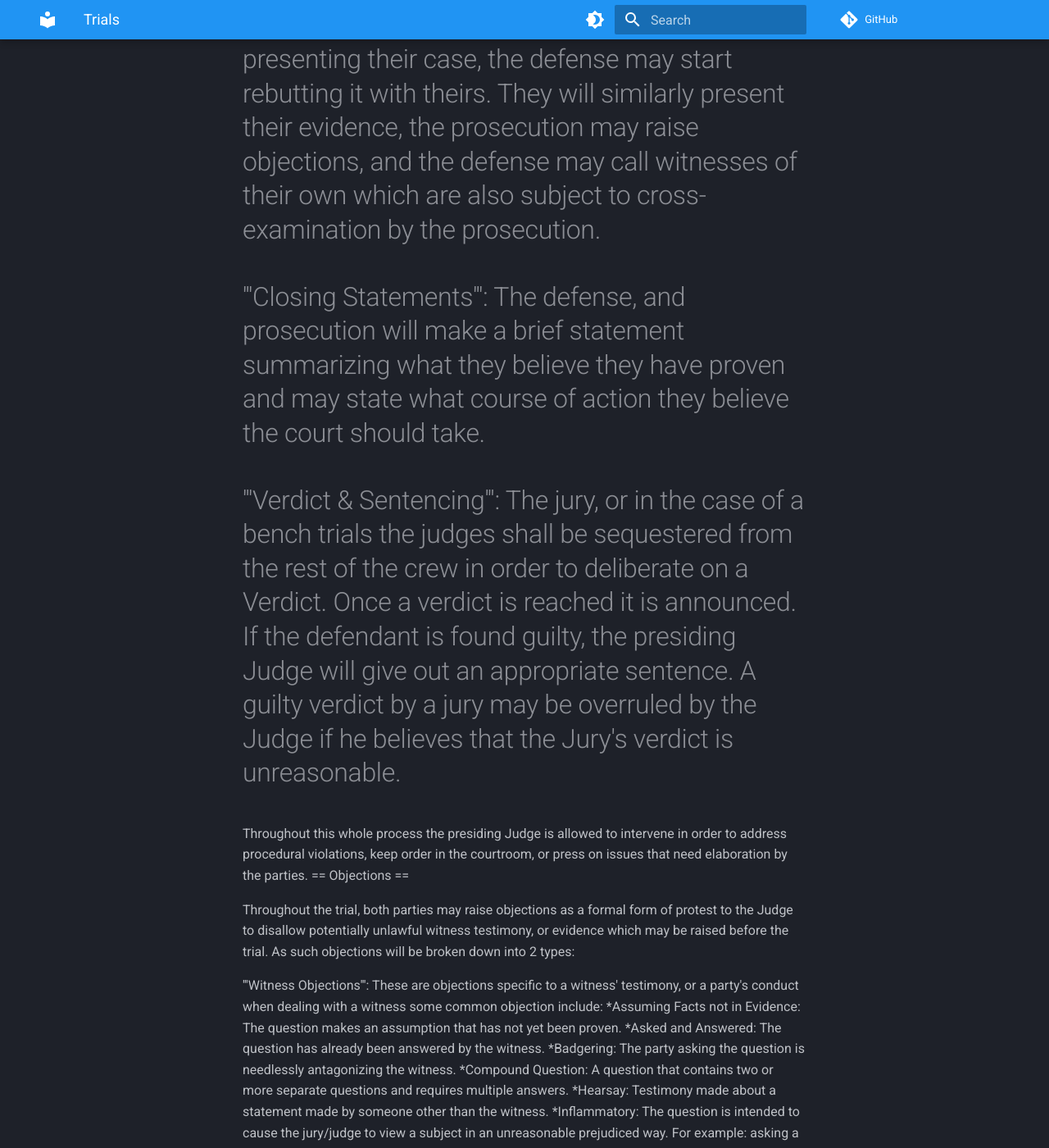
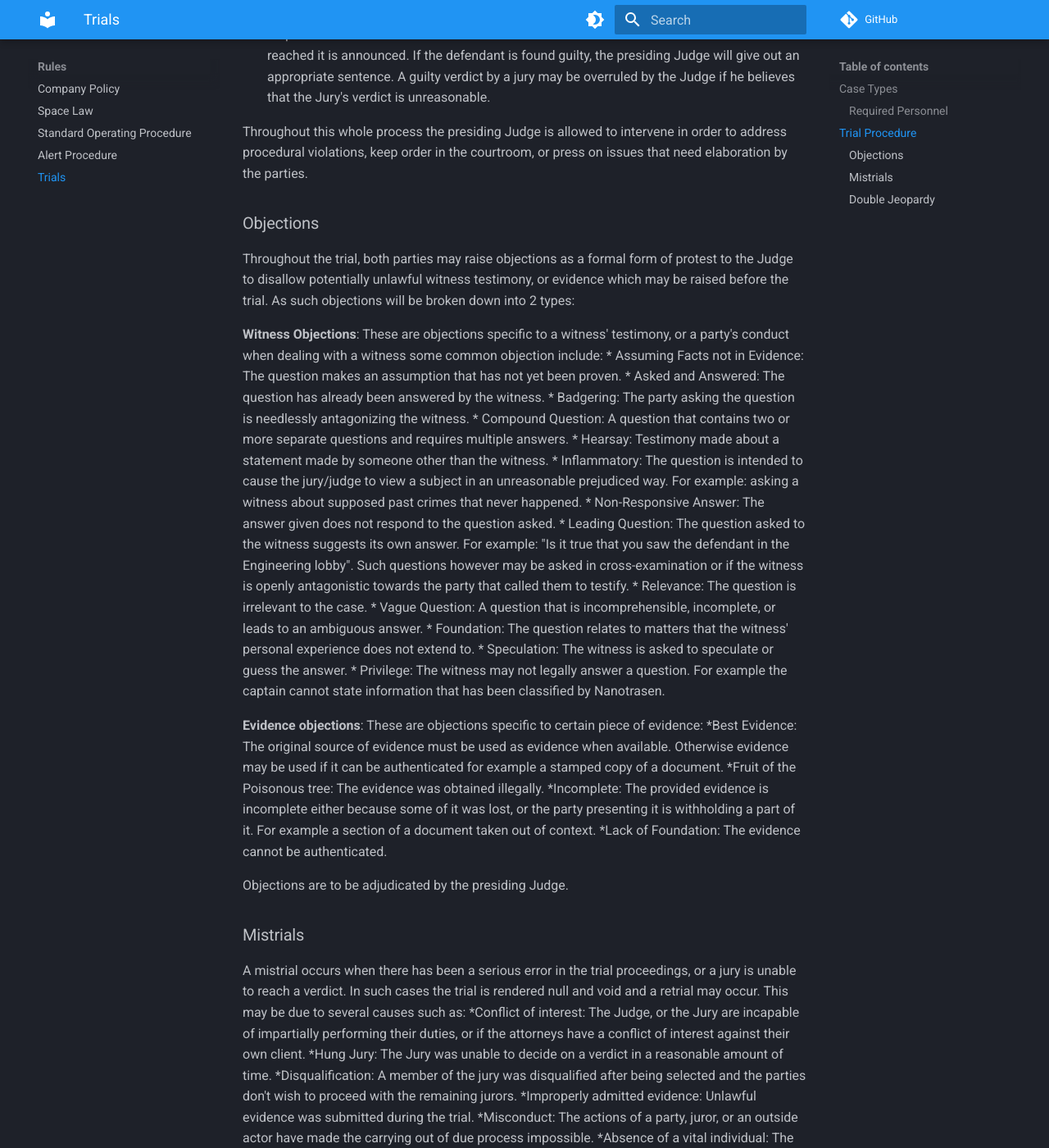
Before and after one commit to echo-station/player-wiki, an MkDocs documentation site: the page built from docs/rules/trials.md, in a window 1280 px wide and 1400 px high, scrolled down 2244 px. Shown: the whole window at 82% size. Built offline with MkDocs 1.6.1 and Material for MkDocs 9.7.7, drawn with Linux system fonts in a browser that asks for light colours; comment, search, counter and statistics services are not loaded; some of the changed text lies outside the part shown.

Commit message:
Fixed formatting
Fixed an error where the page couldnt be accessed and make it look "snazzy"

```diff
--- a/docs/rules/trials.md
+++ b/docs/rules/trials.md
@@ -1,60 +1,63 @@
-{{mbox|text= This guide is simply a recommendation, you are not require to follow it when conducting trials}}
+!!! note
+	This guide is simply a recommendation, you are not require to follow it when conducting trials
 
-== Trials ==
+#Trials
+
 The right to a fair trial is one of the fundamental rights granted to any sentient being, or so you would think. With the exception of Major Punishments, as an employee of [[Nanotrasen]] this is not a right but a privilege that is rarely granted. However in the courtroom, all are seen as equals in the eyes of Justice.
 
-== Case Types ==
+##Case Types
 
 Usually a trial will happen to address one of two types of cases:
 
-'''Civil Cases''': A civil case is one brought by individual against another in order to resolve a dispute not covered by [[SpaceLaw | Space Law]]. For example, the bartender being sued for banning a patron from the bar.
+- Civil Cases: A civil case is one brought by individual against another in order to resolve a dispute not covered by [[SpaceLaw | Space Law]]. For example, the bartender being sued for banning a patron from the bar.
 
-'''Criminal Case''': A criminal case is one brought from the station authority such as Security, or Command for violations of Space Law. These cases are usually about severe incidents involving High Crimes. For example security may bring charges against an engineer for sabotaging the Anti Matter Engine.
+- Criminal Case: A criminal case is one brought from the station authority such as Security, or Command for violations of Space Law. These cases are usually about severe incidents involving High Crimes. For example security may bring charges against an engineer for sabotaging the Anti Matter Engine.
 
 While it may seem there is not much of a distinction, the biggest difference between the two are that Civil Cases usually do not carry any criminal punishment for the defendant, and are usually held to resolve a disagreement between crew members. In contrast a criminal case usually deals with serious crimes against the station which may lead to punishments such as permanent confinement or even execution.
 
-== Required Personnel ==
+###Required Personnel
 
-* '''Judge''': A Judge must be appointed. This may be the Captain, the Head of Personnel, or any authorized individual. The role of the Judge is to preside over the proceedings, resolve any disputes arising from them, and pass sentencing. Additionally during a bench trial it is also the Judge's responsibility to decide on a verdict for the defendant.
-* '''Prosecutor''': Prosecutor must be appointed in Criminal Cases. This can either be the warden, a security officer familiar with the case, or any other authorized individual. The prosecutor's role is '''not''' to get a guilty verdict at all costs, but to uncover the truth and act in the best interests of justice. In Civil case, this role is fulfilled by an attorney of the opposing side who will prosecute the defendant on the plaintiff's<ref>The individual suing in a Civil Case</ref> behalf.
-* '''Defense Attorney''': The defendant in a criminal trial is entitled to an Attorney, and in Civil Cases both parties may acquire one. This may be a lawyer, or any other competent individual. The attorney's role is to zealously represent their client, and attain the most favorable verdict possible.
-* '''Jury''': A Jury may be formed in order to decide the verdict. The Jury may be composed of any amount of members of the crew, and the number of jurors is at the discretion of the Judge. Additionally, a bench trial may be conducted instead where instead of a Jury the verdict is decided by judge, or a panel of Judges. Jurors must be impartial, and unrelated to the case.
-* '''Bailiff''': A Bailiff must be appointed by the judge. This may be the Head of security, the warden, or any authorized individual. The Bailiff's role is to ensure the security of the trial, and command security personnel in the courtroom.
+* **Judge**: A Judge must be appointed. This may be the Captain, the Head of Personnel, or any authorized individual. The role of the Judge is to preside over the proceedings, resolve any disputes arising from them, and pass sentencing. Additionally during a bench trial it is also the Judge's responsibility to decide on a verdict for the defendant.
+* **Prosecutor**: Prosecutor must be appointed in Criminal Cases. This can either be the warden, a security officer familiar with the case, or any other authorized individual. The prosecutor's role is **not** to get a guilty verdict at all costs, but to uncover the truth and act in the best interests of justice. In Civil case, this role is fulfilled by an attorney of the opposing side who will prosecute the defendant on the plaintiff's<ref>The individual suing in a Civil Case</ref> behalf.
+* **Defense Attorney**: The defendant in a criminal trial is entitled to an Attorney, and in Civil Cases both parties may acquire one. This may be a lawyer, or any other competent individual. The attorney's role is to zealously represent their client, and attain the most favorable verdict possible.
+* **Jury**: A Jury may be formed in order to decide the verdict. The Jury may be composed of any amount of members of the crew, and the number of jurors is at the discretion of the Judge. Additionally, a bench trial may be conducted instead where instead of a Jury the verdict is decided by judge, or a panel of Judges. Jurors must be impartial, and unrelated to the case.
+* **Bailiff**: A Bailiff must be appointed by the judge. This may be the Head of security, the warden, or any authorized individual. The Bailiff's role is to ensure the security of the trial, and command security personnel in the courtroom.
 
-== Trial Procedure ==
+##Trial Procedure
 
 Before a trial can begin both parties must be given a fair chance to prepare their case. Parties should be given access to each other's evidence for review, and should have a window of time to properly prepare a strategy for the trial. During this process the parties should object to unlawful evidence. Additionally during this time they can object to jurors that may not be impartial and request they be replaced. Should any issues arise in this process, it is up to the judge to resolve them.
 
 Once everything is ready, the Judge may begin the trial. A trial can be broken into the following stages:
 
-# '''Opening Statements''': The prosecution, and defense give a brief statement on what they hope to prove in the trial.
-# '''Evidence Presentation''': The prosecution will begin presenting their evidence, and attempt to prove their case. During this stage the defense may raise objections, and the prosecution may call on witnesses to testify. Witnesses are subject to cross-examination by the defense where the defense may attempt to scrutinize the witness' claim and impeach their credibility.
-# '''Rebuttal''': Once the prosecution is done presenting their case, the defense may start rebutting it with theirs. They will similarly present their evidence, the prosecution may raise objections, and the defense may call witnesses of their own which are also subject to cross-examination by the prosecution.
-# '''Closing Statements''': The defense, and prosecution will make a brief statement summarizing what they believe they have proven and may state what  course of action they believe the court should take.
-# '''Verdict & Sentencing''': The jury, or in the case of a bench trials the judges shall be sequestered from the rest of the crew in order to deliberate on a Verdict. Once a verdict is reached it is announced. If the defendant is found guilty, the presiding Judge will give out an appropriate sentence. A guilty verdict by a jury may be overruled by the Judge if he believes that the Jury's verdict is unreasonable.
+- **Opening Statements**: The prosecution, and defense give a brief statement on what they hope to prove in the trial.
+- **Evidence Presentation**: The prosecution will begin presenting their evidence, and attempt to prove their case. During this stage the defense may raise objections, and the prosecution may call on witnesses to testify. Witnesses are subject to cross-examination by the defense where the defense may attempt to scrutinize the witness' claim and impeach their credibility.
+- **Rebuttal**: Once the prosecution is done presenting their case, the defense may start rebutting it with theirs. They will similarly present their evidence, the prosecution may raise objections, and the defense may call witnesses of their own which are also subject to cross-examination by the prosecution.
+- **Closing Statements**: The defense, and prosecution will make a brief statement summarizing what they believe they have proven and may state what  course of action they believe the court should take.
+- **Verdict & Sentencing**: The jury, or in the case of a bench trials the judges shall be sequestered from the rest of the crew in order to deliberate on a Verdict. Once a verdict is reached it is announced. If the defendant is found guilty, the presiding Judge will give out an appropriate sentence. A guilty verdict by a jury may be overruled by the Judge if he believes that the Jury's verdict is unreasonable.
 
 Throughout this whole process the presiding Judge is allowed to intervene in order to address procedural violations, keep order in the courtroom, or press on issues that need elaboration by the parties.
-== Objections ==
+
+###Objections
 
 Throughout the trial, both parties may raise objections as a formal form of protest to the Judge to disallow potentially unlawful witness testimony, or evidence which may be raised before the trial. As such objections will be broken down into 2 types:
 
-'''Witness Objections''': These are objections specific to a witness' testimony, or a party's conduct when dealing with a witness some common objection include:
-*Assuming Facts not in Evidence: The question makes an assumption that has not yet been proven.
-*Asked and Answered: The question has already been answered by the witness.
-*Badgering: The party asking the question is needlessly antagonizing the witness.
-*Compound Question: A question that contains two or more separate questions and requires multiple answers.
-*Hearsay: Testimony made about a statement made by someone other than the witness.
-*Inflammatory: The question is intended to cause the jury/judge to view a subject in an unreasonable prejudiced way. For example: asking a witness about supposed past crimes that never happened.
-*Non-Responsive Answer: The answer given does not respond to the question asked.
-*Leading Question: The question asked to the witness suggests its own answer. For example: "Is it true that you saw the defendant in the Engineering lobby". Such questions however may be asked in cross-examination or if the witness is openly antagonistic towards the party that called them to testify.
-*Relevance: The question is irrelevant to the case.
-*Vague Question: A question that is incomprehensible, incomplete, or leads to an ambiguous answer.
-*Foundation: The question relates to matters that the witness' personal experience does not extend to.
-*Speculation: The witness is asked to speculate or guess the answer.
-*Privilege: The witness may not legally answer a question. For example the captain cannot state information that has been classified by Nanotrasen.
+**Witness Objections**: These are objections specific to a witness' testimony, or a party's conduct when dealing with a witness some common objection include:
+* Assuming Facts not in Evidence: The question makes an assumption that has not yet been proven.
+* Asked and Answered: The question has already been answered by the witness.
+* Badgering: The party asking the question is needlessly antagonizing the witness.
+* Compound Question: A question that contains two or more separate questions and requires multiple answers.
+* Hearsay: Testimony made about a statement made by someone other than the witness.
+* Inflammatory: The question is intended to cause the jury/judge to view a subject in an unreasonable prejudiced way. For example: asking a witness about supposed past crimes that never happened.
+* Non-Responsive Answer: The answer given does not respond to the question asked.
+* Leading Question: The question asked to the witness suggests its own answer. For example: "Is it true that you saw the defendant in the Engineering lobby". Such questions however may be asked in cross-examination or if the witness is openly antagonistic towards the party that called them to testify.
+* Relevance: The question is irrelevant to the case.
+* Vague Question: A question that is incomprehensible, incomplete, or leads to an ambiguous answer.
+* Foundation: The question relates to matters that the witness' personal experience does not extend to.
+* Speculation: The witness is asked to speculate or guess the answer.
+* Privilege: The witness may not legally answer a question. For example the captain cannot state information that has been classified by Nanotrasen.
 
 
-'''Evidence objections''': These are objections specific to certain piece of evidence:
+**Evidence objections**: These are objections specific to certain piece of evidence:
 *Best Evidence: The original source of evidence must be used as evidence when available. Otherwise evidence may be used if it can be authenticated for example a stamped copy of a document.
 *Fruit of the Poisonous tree: The evidence was obtained illegally.
 *Incomplete: The provided evidence is incomplete either because some of it was lost, or the party presenting it is withholding a part of it. For example a section of a document taken out of context.
@@ -62,7 +65,7 @@ Throughout the trial, both parties may raise objections as a formal form of prot
 
 Objections are to be adjudicated by the presiding Judge.
 
-== Mistrials ==
+###Mistrials
 
 A mistrial occurs when there has been a serious error in the trial proceedings, or a jury is unable to reach a verdict. In such cases the trial is rendered null and void and a retrial may occur. This may be due to several causes such as:
 *Conflict of interest: The Judge, or the Jury are incapable of impartially performing their duties, or if the attorneys have a conflict of interest against their own client.
@@ -72,6 +75,6 @@ A mistrial occurs when there has been a serious error in the trial proceedings,
 *Misconduct: The actions of a party, juror, or an outside actor have made the carrying out of due process impossible.
 *Absence of a vital individual: The absence of a vital member of the trial such as a lawyer, or the defendant due to death or other means that make it impossible for them to appear.
 
-== Double Jeopardy ==
+###Double Jeopardy
 
-In order for the defendant to not be repeatedly sued for the same offense '''a defendant may not be tried for a second time for an offense they were already tried over'''. The only exception to this is if there has been an extremely severe error in the previous trial, or new critical evidence has surfaced. The defendant may still try to appeal a guilty verdict, or a specific sentence to the captain, or Nanotrasen if they believe it was made in error in order to request that it be changed, however an appeal does not need to be reviewed.
+In order for the defendant to not be repeatedly sued for the same offense **a defendant may not be tried for a second time for an offense they were already tried over**. The only exception to this is if there has been an extremely severe error in the previous trial, or new critical evidence has surfaced. The defendant may still try to appeal a guilty verdict, or a specific sentence to the captain, or Nanotrasen if they believe it was made in error in order to request that it be changed, however an appeal does not need to be reviewed.
--- a/mkdocs.yml
+++ b/mkdocs.yml
@@ -10,6 +10,7 @@ nav:
     - rules/space-law.md
     - rules/standard-operating-procedure.md
     - rules/alert-procedure.md
+    - rules/trials.md
   # - Lore:
   #   - lore/lore.md
 
```
